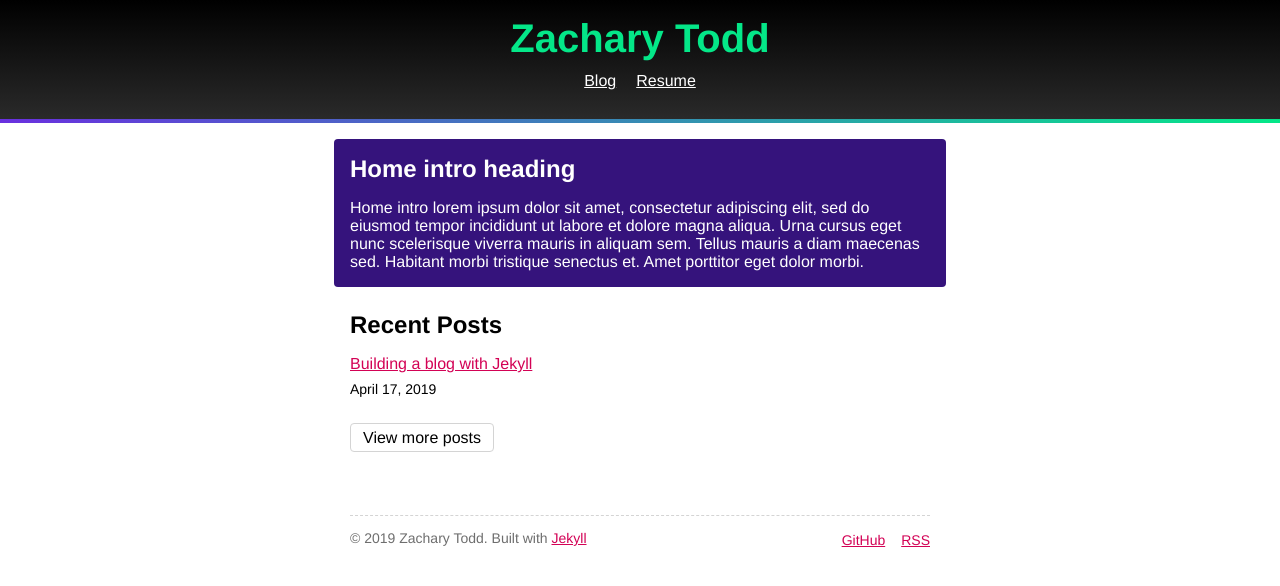
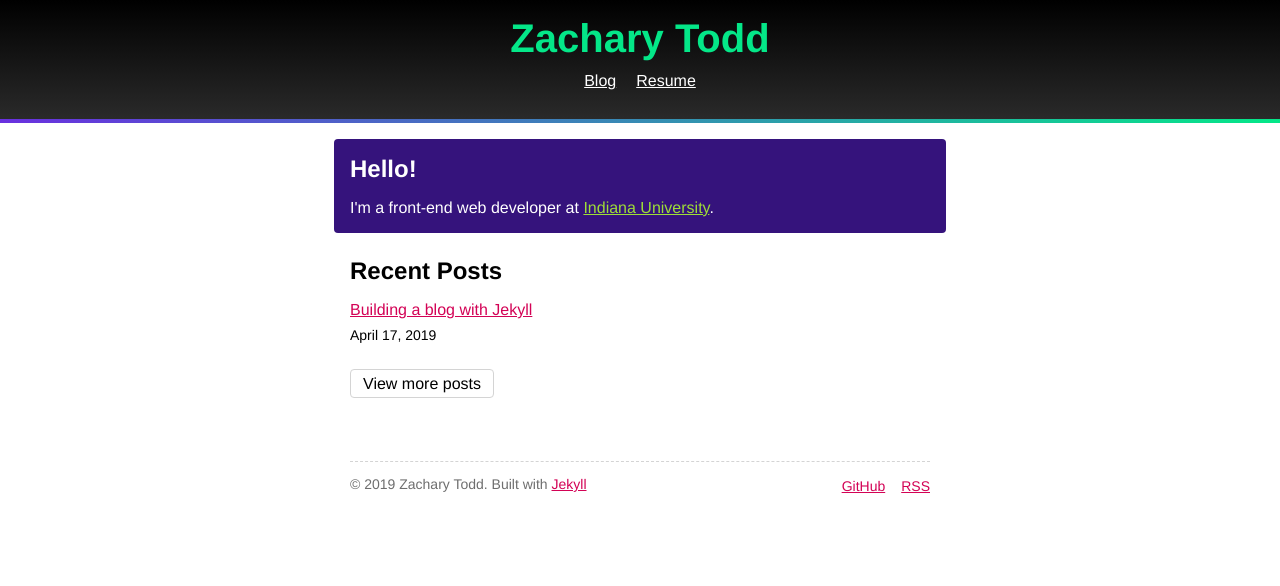
Before and after one commit to zttodd/personal-website, a Jekyll site: the page built from index.md, in a window 1280 px wide. Shown: the top 586 px of the page. Built offline with Jekyll 4.4.1, drawn with Linux system fonts in a browser that asks for light colours.

Commit message:
Update intro text on home page
Rewrites the placeholder lorem ipsum text on the home page lead area
to actual content.

```diff
--- a/_layouts/home.html
+++ b/_layouts/home.html
@@ -2,8 +2,8 @@
 layout: default
 body_class: home
 
-intro_heading: Home intro heading
-intro_content: Home intro lorem ipsum dolor sit amet, consectetur adipiscing elit, sed do eiusmod tempor incididunt ut labore et dolore magna aliqua. Urna cursus eget nunc scelerisque viverra mauris in aliquam sem. Tellus mauris a diam maecenas sed. Habitant morbi tristique senectus et. Amet porttitor eget dolor morbi.
+intro_heading: Hello!
+intro_content: I'm a front-end web developer at <a href="https://indiana.edu">Indiana University</a>.
 ---
 
 <div class="section content">
```
